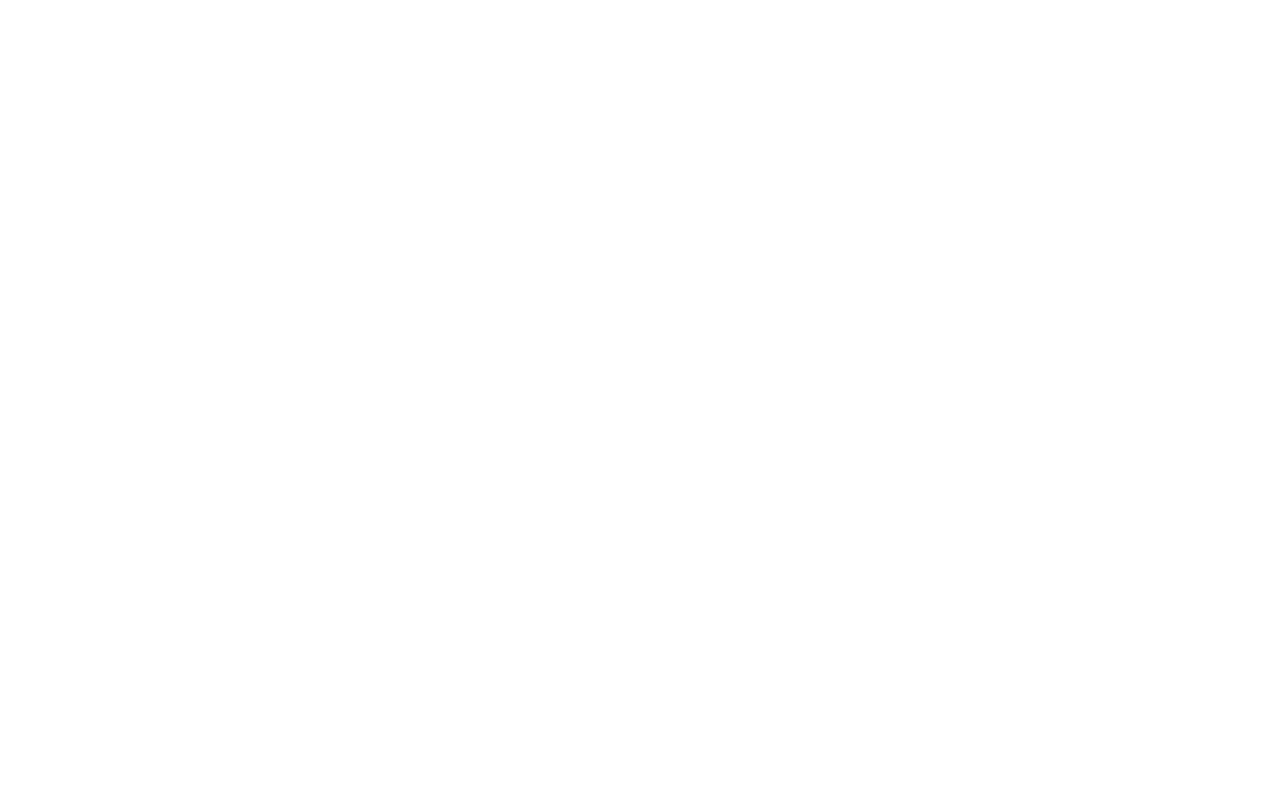
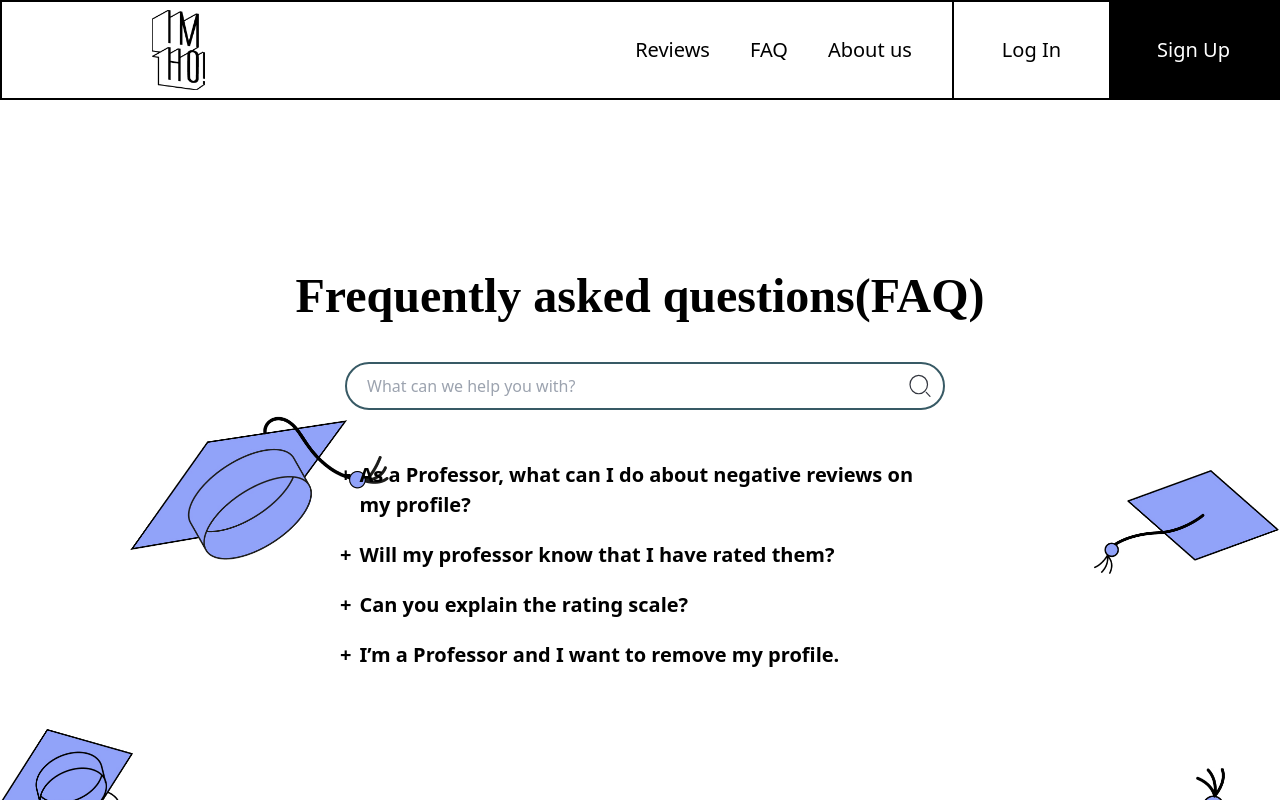
Before and after one commit to DarishDaudekenkyzy/Diploma-Project, a React (Vite) app in the folder ReviewAppProject/imho_frontend/imho/: page /faq in a window 1280 px wide. Before the commit this address had no page. Shown: the top 800 px of the page. Built offline with nearby package versions, Linux system fonts and the light colour scheme.

Commit message:
Frequently asked questions page

```diff
--- a/ReviewAppProject/imho_frontend/imho/src/App.jsx
+++ b/ReviewAppProject/imho_frontend/imho/src/App.jsx
@@ -2,7 +2,7 @@
 import styles from './style'
 import { BrowserRouter, Routes, Route } from "react-router-dom";
 
-import { Main, Login, Signup, Myaccount, Admin, ReviewFormSubmission } from './pages';
+import { Main, Login, Signup, Myaccount, Admin, ReviewFormSubmission, FAQ } from './pages';
 import SearchPage from './pages/SearchPage';
 import CreateReview from './pages/CreateReview';
 import ReviewInfo from './pages/ReviewInfo';
@@ -25,6 +25,7 @@
             <Route path="/review-info" element={<ReviewInfo />}/>
             <Route path="/admin" element={<Admin />}/>
             <Route path="/submit-form" element={<ReviewFormSubmission />}/>
+            <Route path="/faq" element={<FAQ />}/>
           </Routes>
         </UserContext.Provider>
       </BrowserRouter>
--- a/ReviewAppProject/imho_frontend/imho/src/index.css
+++ b/ReviewAppProject/imho_frontend/imho/src/index.css
@@ -163,6 +163,13 @@
   background-position: center
 }
 
+#faq {
+  background-image: url("./assets/back_main.jpg");
+  background-size: contain;
+  background-repeat: no-repeat;
+  background-position: center
+}
+
 #review_info {
   background-image: url("./assets/review_info.png");
   background-size: contain;
--- /dev/null
+++ b/ReviewAppProject/imho_frontend/imho/src/pages/FAQ.jsx
@@ -0,0 +1,85 @@
+import React, { useState } from 'react';
+import '../index.css';
+import { Header, Footer } from '../components';
+
+import search from '../assets/search.svg'
+import { Link, useNavigate } from 'react-router-dom';
+
+const FAQ = () => {
+
+  const navigate = useNavigate();
+  const [searchInput, setSearchInput] = useState('Search...');
+
+  const data = [
+    {
+        question:  'As a Professor, what can I do about negative reviews on my profile?',
+        answer: 'Nothing here yet'
+    },
+    {
+        question:  'Will my professor know that I have rated them?',
+        answer: `Nope! We don't display any of your personal information anywhere on the site.
+        Though you have the option of creating an account, an account is not required to post a rating and comment.
+        Whether you choose to create a registered account or not, all ratings submitted will remain anonymous.
+        While all comments are posted anonymously, we can’t guarantee that a professor will not be able to identify
+        you by the details you include. We strongly encourage everyone to write constructive comments without
+        including any identifying information about yourself or others. If our online moderators determine
+        the comment could identify you or anyone else, the post will be removed.`
+    },
+    {
+        question:  'Can you explain the rating scale?',
+        answer: 'Nothing here yet'
+    },
+    {
+        question:  'I’m a Professor and I want to remove my profile.',
+        answer: 'Nothing here yet'
+    },
+  ];
+
+  const [selected, setSelected] = useState(-1);
+
+  const toggle = (i) => {
+    if (i === selected) {
+        setSelected(-1);
+        return;
+    }
+
+     setSelected(i);
+  };
+
+  return (
+    <>
+        <Header />
+        <section id="faq" className={`flex flex-col items-center md:h-[1000px] py-[80px]  md:mt-[80px]
+        bg-[url('../assets/back_main.jpg')] bg-cover border-black border-b-2`}>
+            <p className={`text-[24px] md:text-[48px] font-[KumarOne] mb-[30px] font-bold`}>Frequently asked questions(FAQ)</p>
+            <form className="flex">
+            <input className="w-[312px] md:w-[600px] border-[2px] border-primary
+            py-[10px] px-[20px] rounded-[30px] mb-[30px] outline-0 appearance-none"
+            type="search" placeholder="What can we help you with?"
+            onChange={(e) => setSearchInput(e.target.value)} />
+            <button className="ml-[-40px] mt-[-30px]" type="button" onClick={() => {navigate(`/search/${searchInput}`)}}>
+                <img className="w-[30px]" src={search} alt=""/>
+            </button>
+            </form>
+            <div className="w-[600px] mt-[20px]">
+                <div className="flex flex-col gap-y-[20px]">
+                    {data.map((item, i) => (
+                        <div key={i} className="flex flex-col gap-y-2">
+                            <div className="flex items-start gap-x-2 cursor-pointer" onClick={() => toggle(i)}>
+                                <span className="text-[20px] font-bold">{selected === i ? '-' : '+'}</span>
+                                <p className="text-[20px] font-bold">{item.question}</p>
+                            </div>
+                            <div className={`text-[20px] ${selected === i ? `flex` : 'hidden'}`}>
+                                <p>{item.answer}</p>
+                            </div>
+                        </div>
+                    ))}
+                </div>
+            </div>
+        </section>
+        <Footer />
+    </>
+  )
+}
+
+export default FAQ
--- a/ReviewAppProject/imho_frontend/imho/src/pages/index.jsx
+++ b/ReviewAppProject/imho_frontend/imho/src/pages/index.jsx
@@ -5,6 +5,7 @@
 import Myaccount from "./Myaccount";
 import Admin from "./Admin";
 import ReviewFormSubmission from "./ReviewFormSubmission";
+import FAQ from "./FAQ";
 
 export {
   Login,
@@ -14,4 +15,5 @@
   Myaccount,
   Admin,
   ReviewFormSubmission,
+  FAQ,
 };
```
